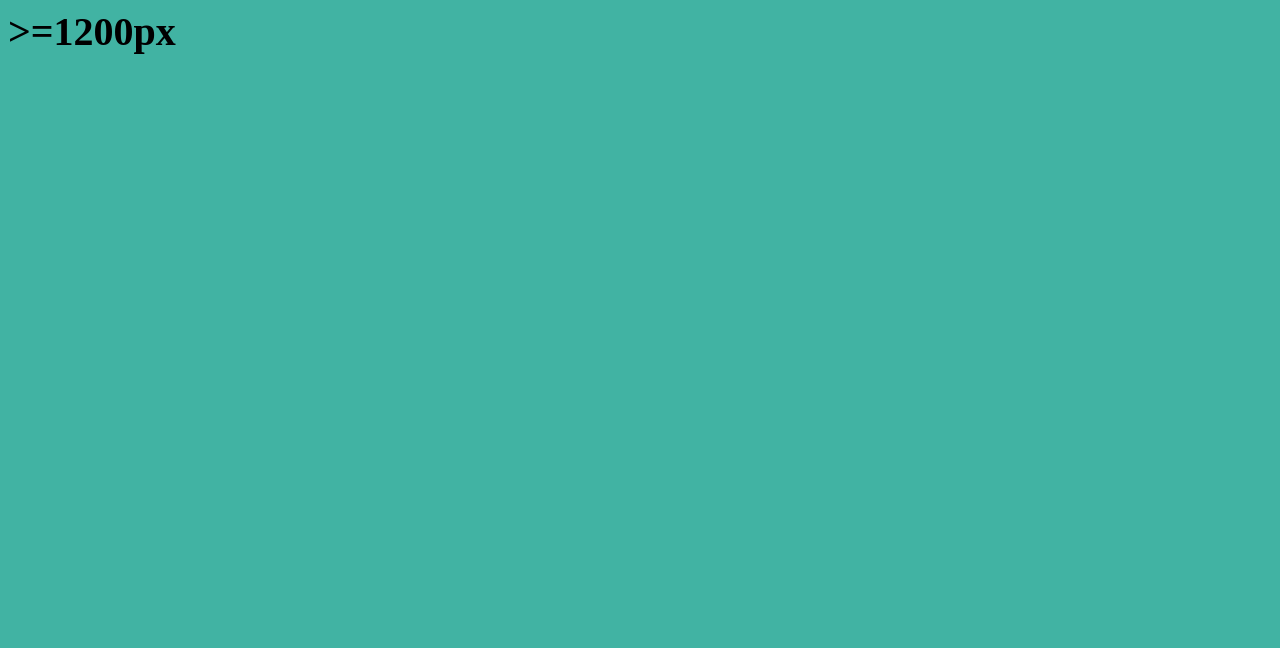
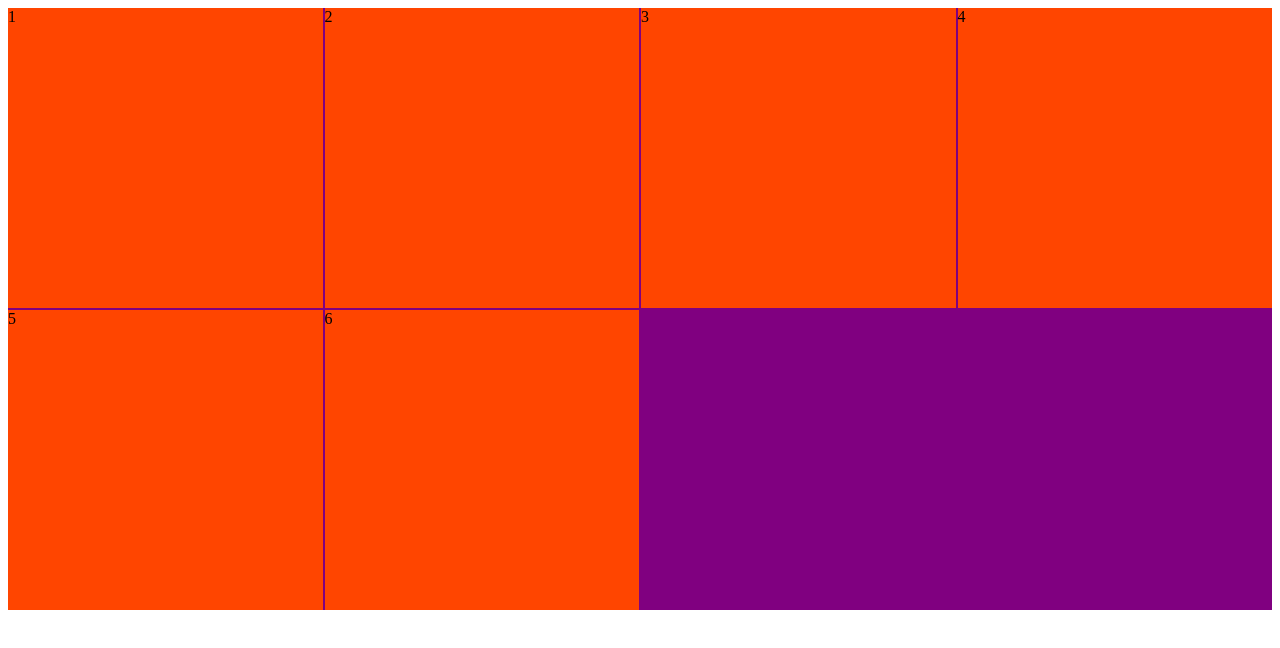
Before and after one commit to 2023-12-04-poe-java-bordeaux/bootstrap, a plain HTML site: page index.html in a window 1280 px wide. Drawn offline with Linux system fonts and the light colour scheme.

Commit message:
2. CSS Grid system

```diff
--- a/index.html
+++ b/index.html
@@ -6,5 +6,14 @@
     <link rel="stylesheet" href="style.css" />
     <title>Document</title>
   </head>
-  <body></body>
+  <body>
+    <div class="container">
+      <div class="items">1</div>
+      <div class="items">2</div>
+      <div class="items">3</div>
+      <div class="items">4</div>
+      <div class="items">5</div>
+      <div class="items">6</div>
+    </div>
+  </body>
 </html>
--- a/style.css
+++ b/style.css
@@ -5,66 +5,14 @@ body::after {
   font-weight: bold;
 }
 
-@media screen and (max-width: 575px) {
-  body {
-    background-color: #e27d60;
-  }
-
-  body::after {
-    content: "<575px";
-  }
+.container {
+  background-color: purple;
+  display: grid;
+  grid-template-columns: repeat(4, 1fr);
+  grid-auto-rows: 300px;
+  gap: 2px;
 }
 
-/* s : Small */
-@media screen and (min-width: 576px) {
-  body {
-    background-color: #85dcb0;
-  }
-
-  body::after {
-    content: ">=576px";
-  }
+.items {
+  background-color: orangered;
 }
-
-/* md : medium */
-@media screen and (min-width: 768px) {
-  body {
-    background-color: #e4593d;
-  }
-
-  body::after {
-    content: ">=768px";
-  }
-}
-
-/* lg : large */
-@media screen and (min-width: 992px) {
-  body {
-    background-color: #c38d9e;
-  }
-
-  body::after {
-    content: ">=992px";
-  }
-}
-
-/* xl : extra large */
-@media screen and (min-width: 1200px) {
-  body {
-    background-color: #41b3a3;
-  }
-  body::after {
-    content: ">=1200px";
-  }
-}
-
-/* xxl : extra extra large */
-@media screen and (min-width: 1400px) {
-  body {
-    background-color: #fbeec1;
-  }
-
-  body::after {
-    content: ">=1400px";
-  }
-}
```
Also changed, not shown: css.css (added, +23 -0 lines).
